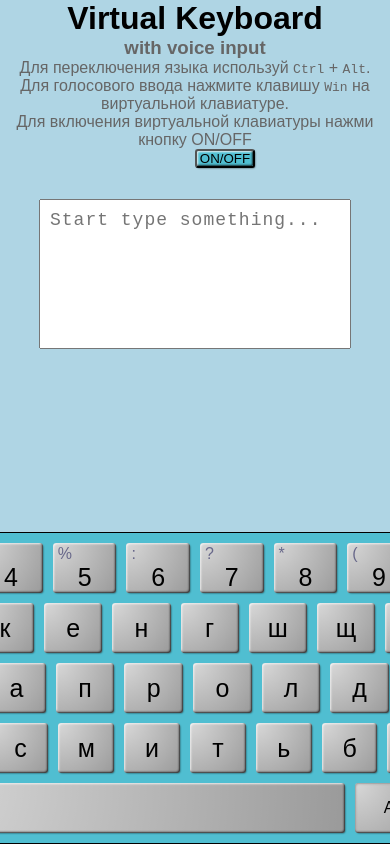
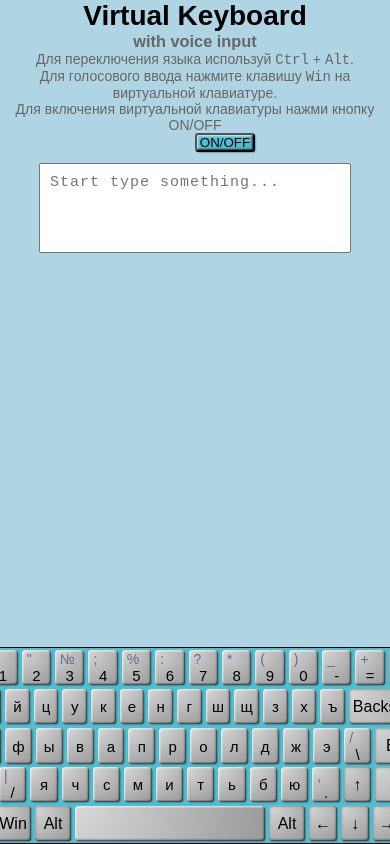
Before and after one commit to YauhenDavidovich/rsschool2020-2021, a plain HTML site: page virtual-keyboard/index.html in a window 390 px wide. Both pictures are taken after a click on the button "ON/OFF". Drawn offline with Linux system fonts and the light colour scheme.

Commit message:
feat: add keyboard layout responsive

```diff
--- a/virtual-keyboard/css/style.css
+++ b/virtual-keyboard/css/style.css
@@ -4,7 +4,7 @@
 }
 
 html {
-  font-size: 100%;
+  font-size: 15px;
   font-family: Arial, sans-serif;
 }
 
@@ -47,7 +47,6 @@ main {
 
 .keyboard {
   width: 1020px;
-
   grid-row-gap: 10px;
   padding: 10px;
   border: 1px solid;
@@ -66,6 +65,9 @@ transform:translate(-50%);
   -o-border-radius: 5px;
 
 }
+
+
+
 
 .keyboard__row {
   display: grid;
@@ -254,3 +256,190 @@ textarea.output {
     -o-transform: scale(2.5);
 }
 }
+
+@media (max-width: 1040px) {
+  .keyboard {
+    width: 800px;
+    grid-row-gap: 8px;
+  }
+
+  .keyboard__row {
+    display: grid;
+    grid-gap: 8px;
+    grid-row-gap: 8px;
+    height: 45px;
+  }
+
+  html {
+    font-size: 14px;
+  }
+
+  [data-code="Space"] {
+    width: 290px;
+  }
+
+  [data-code="ControlLeft"] {
+    width: 56px;
+  }
+
+  textarea.output {
+    resize: none;
+    width: 80%;
+    height: 100px;
+    margin: 0 auto;
+    padding: 10px;
+    box-sizing: border-box;
+    font-size: 18px;
+    letter-spacing: 1px;
+    margin-top: 50px;
+    margin-bottom: 10px;
+  }
+}
+
+@media (max-width: 1040px) {
+  .keyboard {
+    width: 800px;
+    grid-row-gap: 8px;
+  }
+
+  .keyboard__row {
+    display: grid;
+    grid-gap: 8px;
+    grid-row-gap: 8px;
+    height: 45px;
+  }
+
+  html {
+    font-size: 14px;
+  }
+
+  [data-code="Space"] {
+    width: 290px;
+  }
+
+  [data-code="ControlLeft"] {
+    width: 56px;
+  }
+
+  textarea.output {
+    resize: none;
+    width: 80%;
+    height: 100px;
+    margin: 0 auto;
+    padding: 10px;
+    box-sizing: border-box;
+    font-size: 16px;
+    letter-spacing: 1px;
+    margin-top: 50px;
+    margin-bottom: 10px;
+  }
+
+  .letter {
+    font-size: 21px;
+    width: 100%;
+    text-align: center;
+    transition: all .2s ease;
+    -webkit-transition: all .2s ease;
+    -moz-transition: all .2s ease;
+    -ms-transition: all .2s ease;
+    -o-transition: all .2s ease;
+    transform: translateX(0);
+    -webkit-transform: translateX(0);
+    -moz-transform: translateX(0);
+    -ms-transform: translateX(0);
+    -o-transform: translateX(0);
+    transform-origin: center;
+  }
+}
+
+@media (max-width: 840px) {
+  .keyboard {
+    width: 480px;
+    grid-row-gap: 4px;
+    padding: 2px;
+  }
+
+  .keyboard__row {
+    display: grid;
+    grid-gap: 4px;
+    grid-row-gap: 4px;
+    height: 35px;
+  }
+
+
+  [data-code="CapsLock"] {
+    width: 46px;
+    word-wrap: break-word;
+  }
+
+  [data-code="ShiftLeft"] {
+    width: 40px;
+  }
+
+  [data-code="ShiftRight"] {
+    width: 60px;
+  }
+
+  [data-code="Enter"] {
+    width: 60px;
+  }
+
+  [data-code="Tab"] {
+    width: 46px;
+  }
+
+  [data-code="ControlLeft"] {
+    width:36px;
+  }
+
+  [data-code="ControlRight"] {
+    width: 30px;
+  }
+
+  [data-code="Backspace"] {
+    width: 86px;
+  }
+
+  [data-code="Space"] {
+    width: 190px;
+  }
+
+  [data-code="AltLeft"],
+  [data-code="AltRight"] {
+    width: 36px;
+  }
+
+  [data-code="Win"] {
+    width: 36px;
+  }
+
+  textarea.output {
+    resize: none;
+    width: 80%;
+    height: 90px;
+    margin: 0 auto;
+    padding: 10px;
+    box-sizing: border-box;
+    font-size: 15px;
+    letter-spacing: 1px;
+    margin-top: 30px;
+    margin-bottom: 10px;
+  }
+
+  .letter {
+    font-size: 15px;
+    width: 100%;
+    text-align: center;
+    transition: all .2s ease;
+    -webkit-transition: all .2s ease;
+    -moz-transition: all .2s ease;
+    -ms-transition: all .2s ease;
+    -o-transition: all .2s ease;
+    transform: translateX(0);
+    -webkit-transform: translateX(0);
+    -moz-transform: translateX(0);
+    -ms-transform: translateX(0);
+    -o-transform: translateX(0);
+    transform-origin: center;
+  }
+}
--- a/virtual-keyboard/js/index.js
+++ b/virtual-keyboard/js/index.js
@@ -1092,5 +1092,3 @@ if (document.querySelector('.keyboard').classList.contains('keyboard-active')) {
 }
 });
 window.SpeechRecognition = window.SpeechRecognition || window.webkitSpeechRecognition;
-
-alert("Уважаемый проверяющий! Огромная просьба к тебе отложить проверку этого таска до 04.11.2020. Буду очень признателен!")
```
